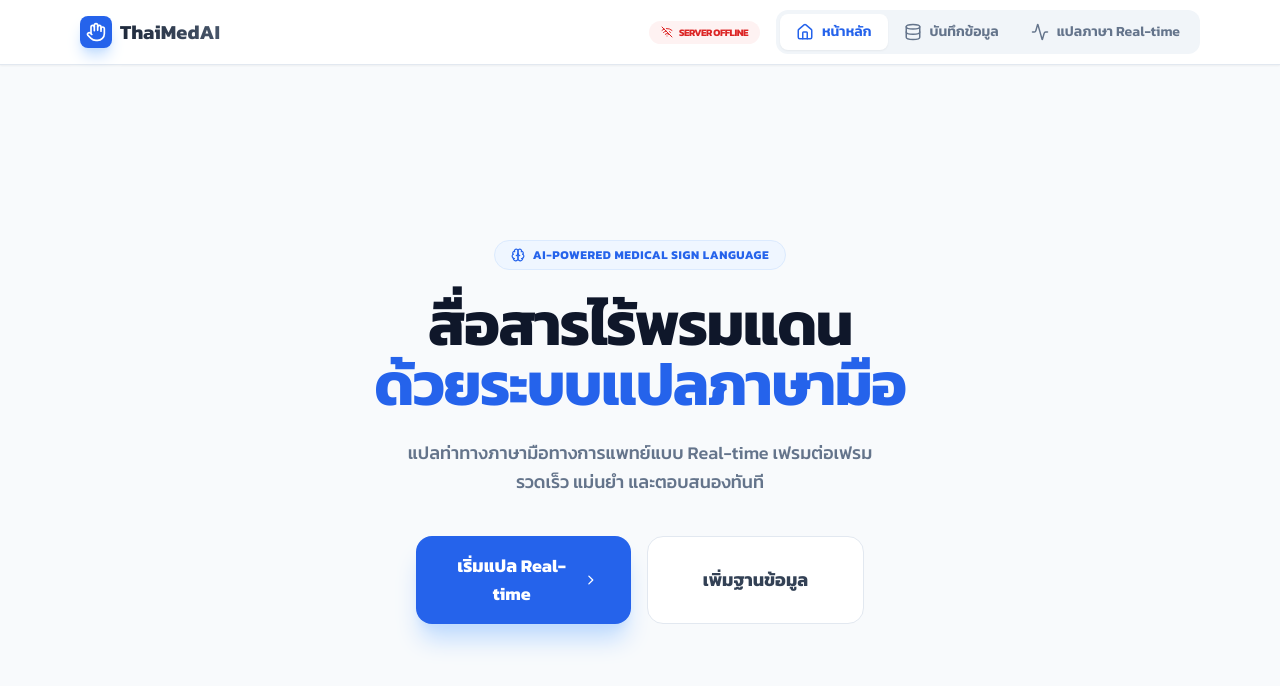
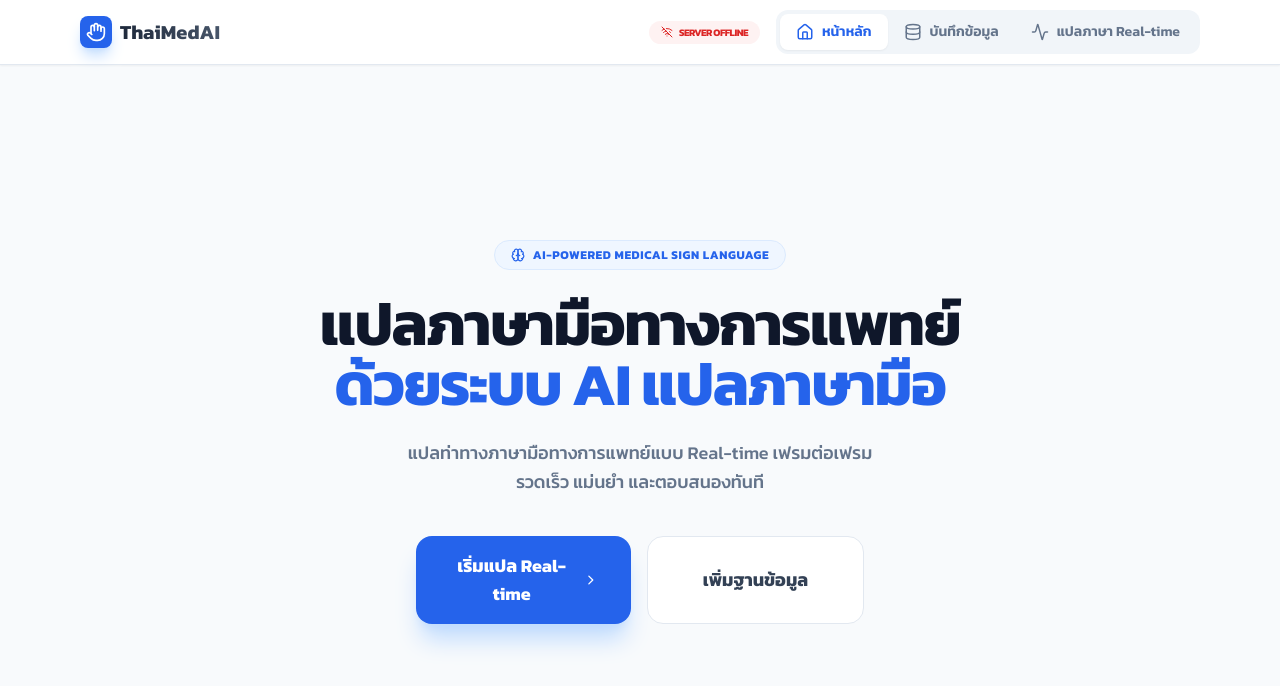
Before and after one commit to thinagrit/sign-ai-project-frontend, a React (Vite) app: page / in a window 1280 px wide. Shown: the top 686 px of the page. Built offline with nearby package versions, Linux system fonts and the light colour scheme; no server answers.

Commit message:
Update header text for medical sign language feature

```diff
--- a/src/App.jsx
+++ b/src/App.jsx
@@ -53,7 +53,7 @@ function HomePage({ setPage }) {
           <Brain size={14} /> AI-Powered Medical Sign Language
         </div>
         <h1 className="text-5xl md:text-6xl font-black tracking-tight text-slate-900 leading-tight">
-          สื่อสารไร้พรมแดน<br/><span className="text-blue-600">ด้วยระบบแปลภาษามือ</span>
+          แปลภาษามือทางการแพทย์<br/><span className="text-blue-600">ด้วยระบบ AI แปลภาษามือ</span>
         </h1>
         <p className="text-lg text-slate-500 max-w-xl mx-auto font-medium leading-relaxed">
           แปลท่าทางภาษามือทางการแพทย์แบบ Real-time เฟรมต่อเฟรม <br/>
```
